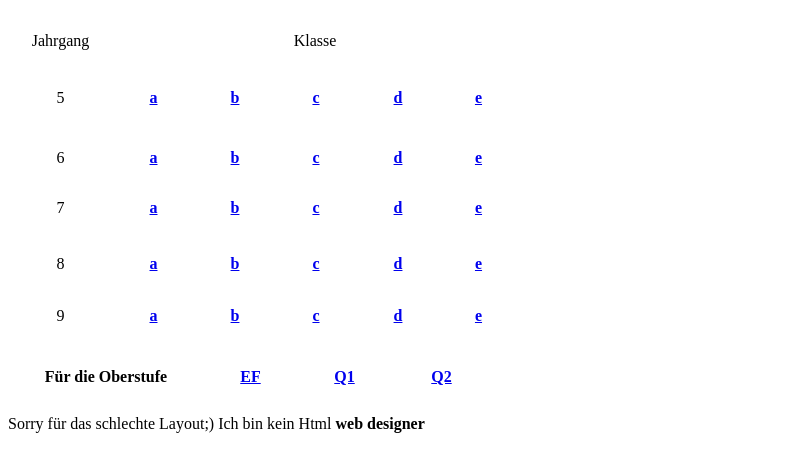
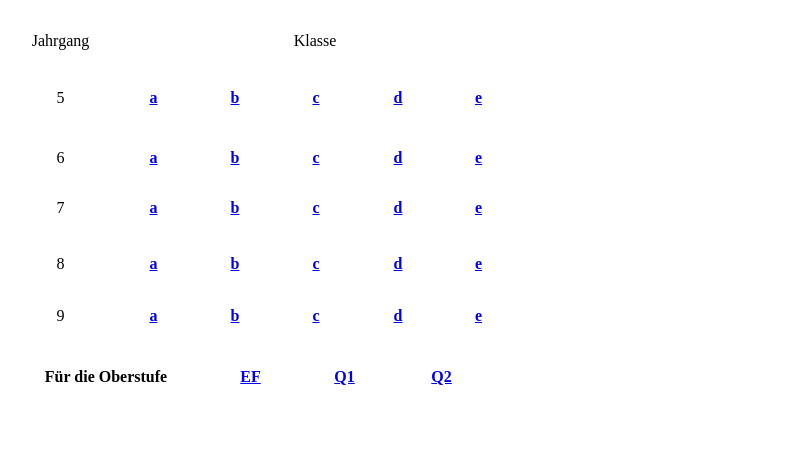
Before and after one commit to freddy0506/Vertretungsplan, a plain HTML site: page Vertretungsplan/index.html in a window 1280 px wide. Shown: the part 48-520 px from the top of the page, without its empty margins (0-811 px from the left). Drawn offline with Linux system fonts and the light colour scheme.

Commit message:
Update index.html

```diff
--- a/Vertretungsplan/index.html
+++ b/Vertretungsplan/index.html
@@ -141,5 +141,3 @@
 </table></div>
 			</div> <!-- .et_pb_text -->
 			</div>
-
-Sorry für das schlechte Layout;) Ich bin kein Html <strong>web designer</strong>
```
